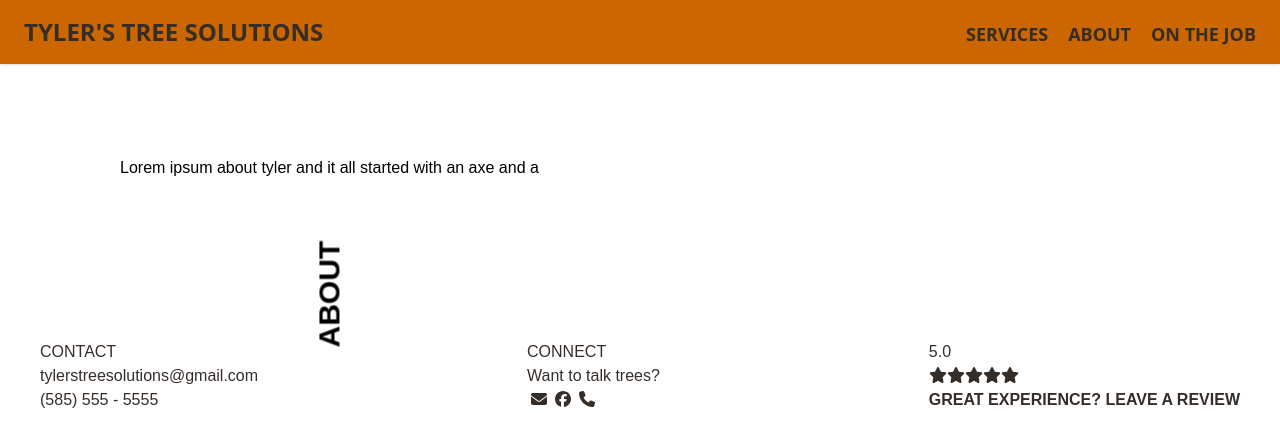
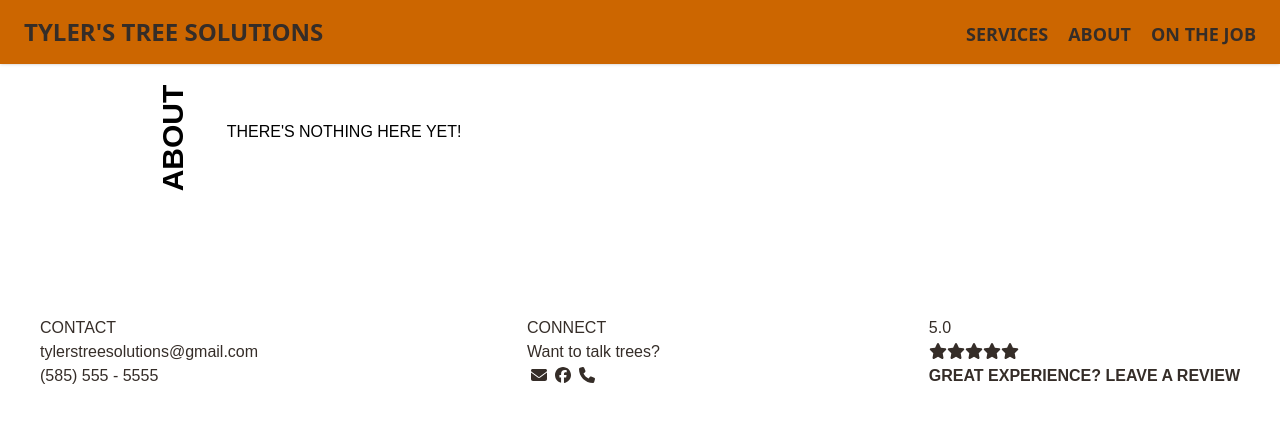
Before and after one commit to gmcclarin/tyler, a React (Create React App) app: page /about in a window 1280 px wide. Shown: the top 446 px of the page. Built offline with nearby package versions, Linux system fonts and the light colour scheme; no server answers.

Commit message:
placeholder about page

```diff
--- a/src/pages/About.js
+++ b/src/pages/About.js
@@ -6,10 +6,10 @@ const About  = () => {
         <div>
             <Nav />
             <div className="flex w-screen justify-between">
-                <div className="m-20 p-10">
+                <div className="m-20 p-10 flex justify-between">
                     <div className="font-bold text-3xl -rotate-90 ">ABOUT</div>
                     <div>
-                        <p>Lorem ipsum about tyler and it all started with an axe and a </p>
+                        <p>THERE'S NOTHING HERE YET! </p>
 
                     </div>
                 </div>
```
